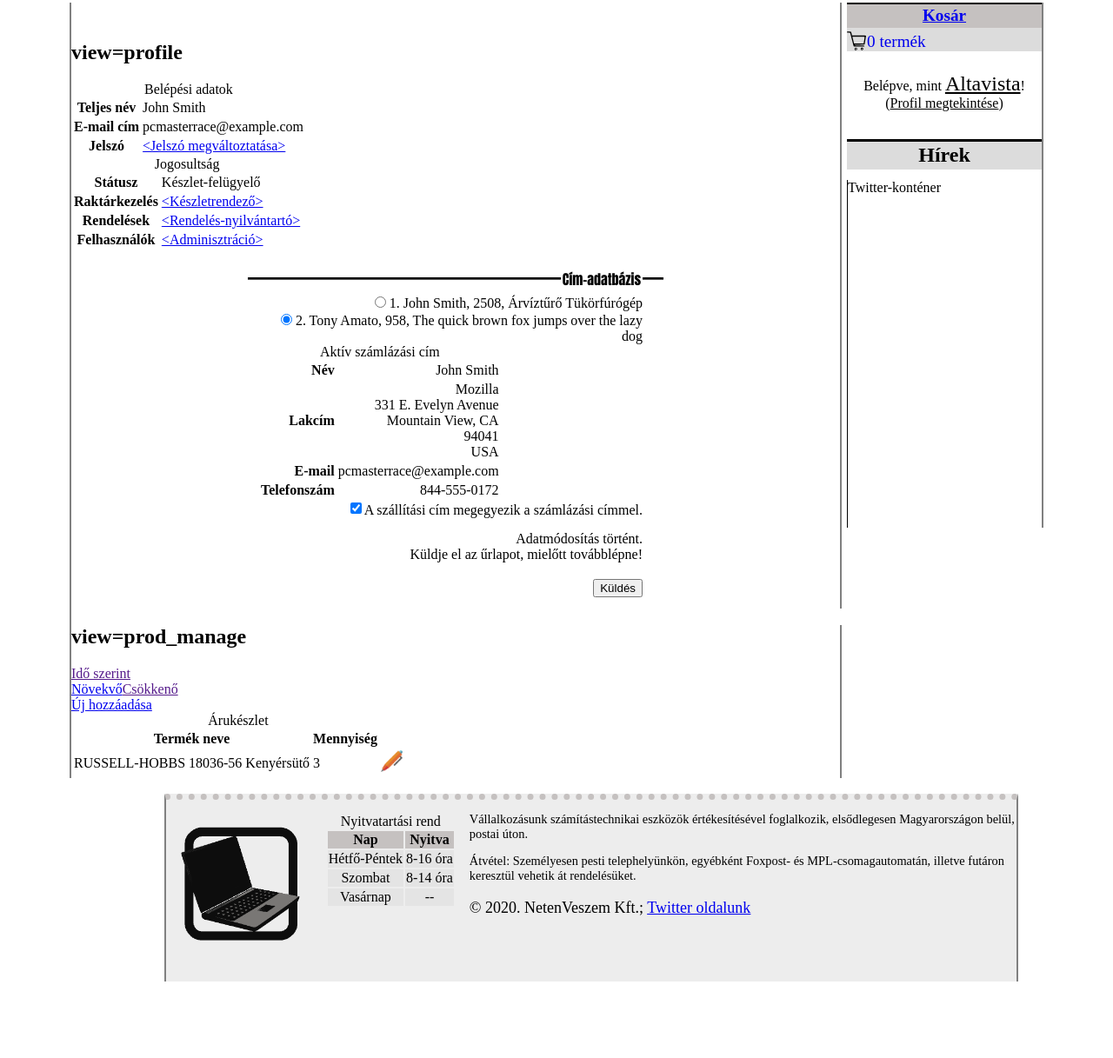
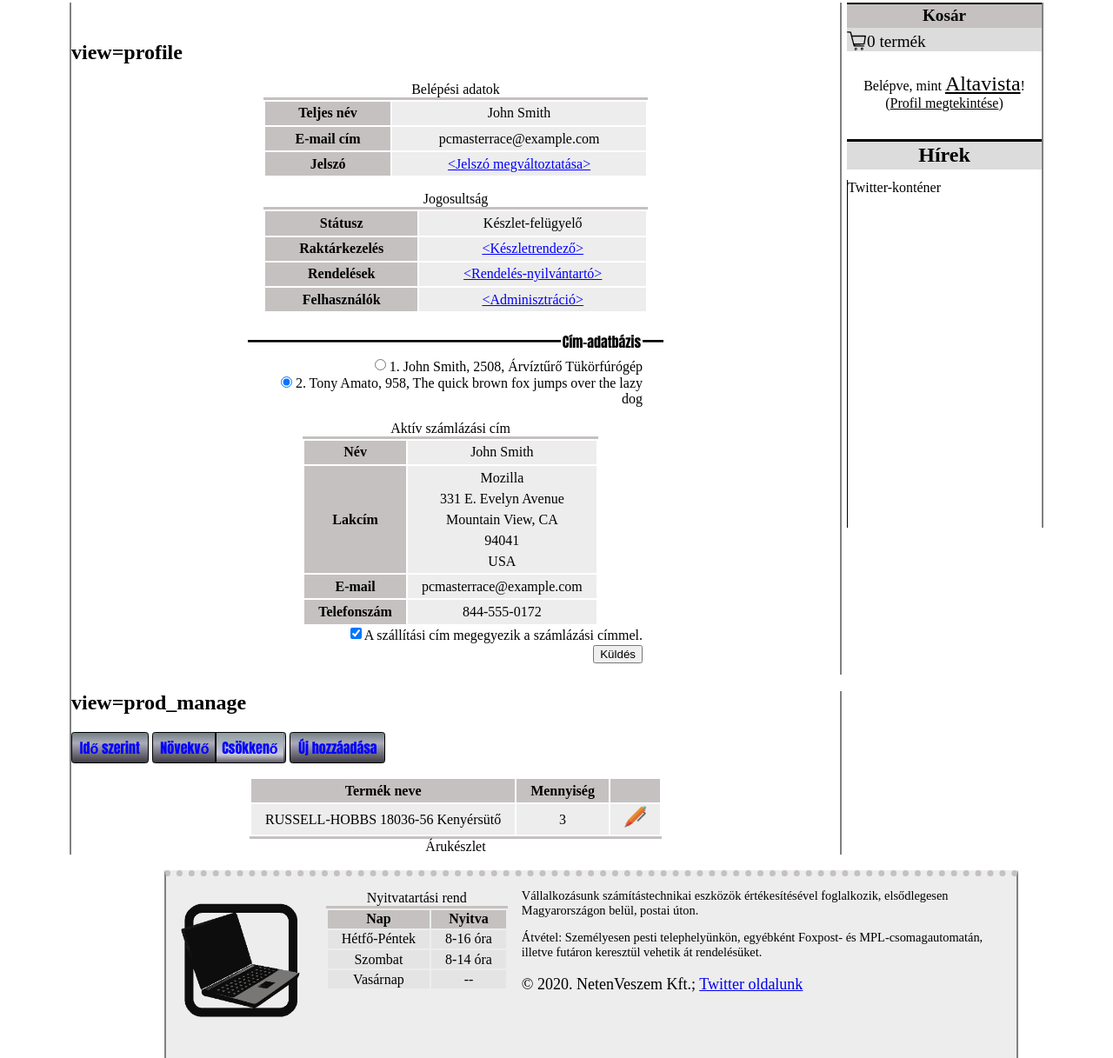
Before and after one commit to tee-gree/YAUWS, a plain HTML site: page template/show.html in a window 1280 px wide. Shown: the part 202-1419 px from the top of the page at 87% size. Before the commit the page ends 1331 px from the top, so only its background shows below. Drawn offline with Linux system fonts and the light colour scheme.

Commit message:
Daily improvements and added new sub-pages.

```diff
--- a/template/index.html
+++ b/template/index.html
@@ -1,34 +1,15 @@
 <!DOCTYPE html>
 <html lang="hu">
 <head>
-    <!--
-    <link rel="apple-touch-icon" sizes="57x57" href="/apple-icon-57x57.png">
-    <link rel="apple-touch-icon" sizes="60x60" href="/apple-icon-60x60.png">
-    <link rel="apple-touch-icon" sizes="72x72" href="/apple-icon-72x72.png">
-    <link rel="apple-touch-icon" sizes="76x76" href="/apple-icon-76x76.png">
-    <link rel="apple-touch-icon" sizes="114x114" href="/apple-icon-114x114.png">
-    <link rel="apple-touch-icon" sizes="120x120" href="/apple-icon-120x120.png">
-    <link rel="apple-touch-icon" sizes="144x144" href="/apple-icon-144x144.png">
-    <link rel="apple-touch-icon" sizes="152x152" href="/apple-icon-152x152.png">
-    <link rel="apple-touch-icon" sizes="180x180" href="/apple-icon-180x180.png">
-    <link rel="icon" type="image/png" sizes="192x192"  href="/android-icon-192x192.png">
-    <link rel="icon" type="image/png" sizes="32x32" href="/favicon-32x32.png">
-    <link rel="icon" type="image/png" sizes="96x96" href="/favicon-96x96.png">
-    <link rel="icon" type="image/png" sizes="16x16" href="/favicon-16x16.png">
-    <link rel="manifest" href="/manifest.json">
-    <meta name="msapplication-TileColor" content="#ffffff">
-    <meta name="msapplication-TileImage" content="/ms-icon-144x144.png">
-    <meta name="theme-color" content="#ffffff">
-    -->
     <meta charset="UTF-8">
     <title>Title</title>
 
     <link rel="stylesheet" href="site_structure.css" type="text/css">
+    <link rel="stylesheet" href="theme_palette.css" type="text/css">
     <link rel="stylesheet" href="theme_units.css" type="text/css">
     <link rel="stylesheet" href="theme_shopping-cart.css" type="text/css">
     <link rel="stylesheet" href="theme_listing.css" type="text/css">
     <link rel="stylesheet" href="theme_webmaster.css" type="text/css">
-    <link rel="stylesheet" href="theme_palette.css" type="text/css">
 </head>
 <body>
     <a id="top"></a>
@@ -44,6 +25,7 @@
             <span id="site-description">Kapod, amit látsz</span>
         </div>
         <div class="cart-summary mobile">
+            <a href="summary.html?view=cart">
                 <h3 class="title">Kosár</h3>
                 <dl title="Kosár tartalma">
                     <dt>Termékek száma</dt>
@@ -56,6 +38,7 @@
                         <span>0 <span class="unit">Ft-.</span></span>
                     </dd>
                 </dl>
+            </a>
         </div>
         <nav>
             <ul>
@@ -87,6 +70,7 @@
     <main>
         <section id="side-panel">
             <div class="cart-summary cart-empty">
+                <a href="summary.html?view=cart">
                     <h3 class="title">Kosár</h3>
                     <dl title="Kosár tartalma">
                         <dt>Termékek száma</dt>
@@ -99,15 +83,18 @@
                             <span>0 <span class="unit">Ft-.</span></span>
                         </dd>
                     </dl>
+                </a>
             </div>
             <a href="login.html" class="login-banner">Regisztráció</a>
             <form action="login.php" method="post">
                 <fieldset>
                     <legend>Belépés</legend>
-                    <label for="side-userlogin-id">Email</label><br>
-                    <input type="email" id="side-userlogin-id" name="userlogin-id" required><br>
-                    <label for="side-userlogin-password">Jelszó</label><br>
-                    <input type="password" id="side-userlogin-password" name="userlogin-password" required><br>
+                    <label>Email
+                        <br><input type="email" name="login_id" required>
+                    </label><br>
+                    <label>Jelszó
+                        <br><input type="password" name="login_password" required>
+                    </label><br>
                     <input type="submit" value="Küldés">
                 </fieldset>
             </form>
@@ -249,7 +236,7 @@
     </main>
     <footer>
         <table id="opening_hours">
-            <caption>Nyitvatartási rend</caption>
+            <caption class="top">Nyitvatartási rend</caption>
             <tr>
                 <th>Nap</th>
                 <th>Nyitva</th>
--- a/template/theme_palette.css
+++ b/template/theme_palette.css
@@ -4,9 +4,33 @@
  - Text styling
 */
 
-.preview-banner {
-    color: red;
-    background-color: #938C8C;
+header a, .cart-summary a, .item-section a, .breadcrumb a, .knobs a {
+    text-decoration: none;
+}
+.knobs a {
+    color: rgb(42,40,48);
+}
+.profile-view a, .profile-view a:visited, .profile-view a:focus, .profile-view a:active {
+    color: blue;
+}
+
+.warning-banner {
+    color: white;
+    background-color: red; /*#938C8C*/
+    font-size: 1.1em;
+    font-weight: bold;
+}
+table caption.top {
+    border-bottom: 0.2em #C5C1C0 solid;
+}
+table caption.bottom {
+    border-top: 0.2em #C5C1C0 solid;
+}
+table th {
+    background-color: #C5C1C0;
+}
+table td {
+    background-color: rgba(220, 220, 220, 0.5);
 }
 header, #side-panel .cart-summary, #site-news .title {
     background-color: rgb(220, 220, 220);/*gainsboro*/
@@ -25,7 +49,17 @@ header > nav, #main-content > *, #side-panel, footer {
     /*background-color: rgba(192, 234, 88, 0.2);*/
 }
 
+.knobs {
+    background: rgb(122,120,128);
+    background: linear-gradient(0deg, rgba(62,60,68,1) 0%, rgba(171,171,186,1) 65%, rgba(114,128,131,1) 100%);
 
+    font-weight: bold;
+}
+.knobs > .active {
+    background: rgb(162,160,168);
+    /*background: linear-gradient(0deg, rgba(62,60,68,0.49754901960784315) 0%, rgba(171,171,186,0.5) 27%, rgba(114,128,131,0.5) 100%);*/
+    background: linear-gradient(0deg, rgb(92,90,98) 0%, rgb(201,201,216) 27%, rgb(144,158,161) 100%);
+}
 
 header > nav, .cart-summary .title {
     /*background-color: #9099A2;*/
@@ -41,7 +75,7 @@ header > nav ul li {
 header > nav ul li a, header .login-link {
     color: brown;
 }
-#site-title {
+#site-title, header a, #side-panel a {
     color: black;
 }
 
@@ -125,24 +159,17 @@ footer {
 
     border-top: 0.5em #C5C1C0 dotted;
 }
-#opening_hours th {
-    background-color: #C5C1C0;
-}
-#opening_hours td {
-    background-color: rgba(220, 220, 220, 0.5);
-}
 
 /* --------- Fonts & Text styling --------- */
 
 /* Site and form header */
-#site-title, #site-description, form fieldset legend {
+#site-title, #site-description, form fieldset legend, .knobs > * {
     font-family: Impact, Charcoal, sans-serif;
 }
 
 /* Header navigation */
 header a {
     font-family: sans-serif;
-    text-decoration: none;
 }
 
 /* Listing header */
--- a/template/theme_units.css
+++ b/template/theme_units.css
@@ -1,6 +1,12 @@
 /*
  - Breadcrumb
+ - Certain Banners
+ - Caption positioning using HTML (.top / .bottom)
+ - Aggregate(d data)
  - Form
+ - "Binary-checked" form
+ - Table
+ - Listing-knobs
 */
 .breadcrumb {
     position: -webkit-sticky; /* Safari */
@@ -9,6 +15,30 @@
 
     font-size: 1.1em;
 }
+.warning-banner {
+    display: block;
+    text-align: center;
+}
+table caption.top {
+    caption-side: top;
+}
+table caption.bottom {
+    caption-side: bottom;
+}
+
+.aggregate {
+    margin-left: auto;
+    margin-right: auto;
+    min-width: 50%;
+
+    margin-top: 1em;
+}
+.aggregate th, .aggregate td {
+    text-align: center;
+    vertical-align: middle;
+    line-height: 1.5em;
+}
+
 form {
     margin: 0.5em 0;
 
@@ -30,3 +60,53 @@ form fieldset legend {
 form fieldset input {
     margin: 0.2em 0;
 }
+
+form.binary-checking .warning-banner {
+    display: none;
+}
+
+form.binary-checking
+  input[type="radio"][checked]:not(:checked)
+  ~ .warning-banner {
+    display: block;
+}
+form.binary-checking
+  input[type="radio"]:not([checked]):checked
+  ~ .warning-banner {
+    display: block;
+}
+form.binary-checking
+  input[type="checkbox"][checked]:not(:checked)
+  ~ .warning-banner {
+    display: block;
+}
+form.binary-checking
+  input[type="checkbox"]:not([checked]):checked
+  ~ .warning-banner {
+    display: block;
+}
+
+table td, table th {
+    padding: 0.1em 1em;
+}
+
+.knobs {
+    display: inline-block;
+
+    border: 0.1em black solid;
+    border-radius: 0.2em;
+    padding: 0 0.15em;
+}
+.knobs > * {
+    display: inline-block;
+
+    border: black solid;
+    border-width: 0 0.1em;
+    padding: 0.3em 0.4em;
+}
+.knobs > :first-child {
+    border-left: 0;
+}
+.knobs > :last-child {
+    border-right: 0;
+}
--- a/template/theme_webmaster.css
+++ b/template/theme_webmaster.css
@@ -1,5 +1,4 @@
 .preview-banner {
-    display: block;
     position: fixed;
     top: 0;
     left: 0;
@@ -7,7 +6,6 @@
     height: 2em;
 
     font-size: 3em;
-    text-align: center;
 }
 
 .breadcrumb .modbox {
```
Also changed, not shown: template/login.html (+27 -35 lines), template/preview.html (+12 -27 lines), docs/Document-HU.txt. Lines whose indentation alone changed are shown as unchanged.
